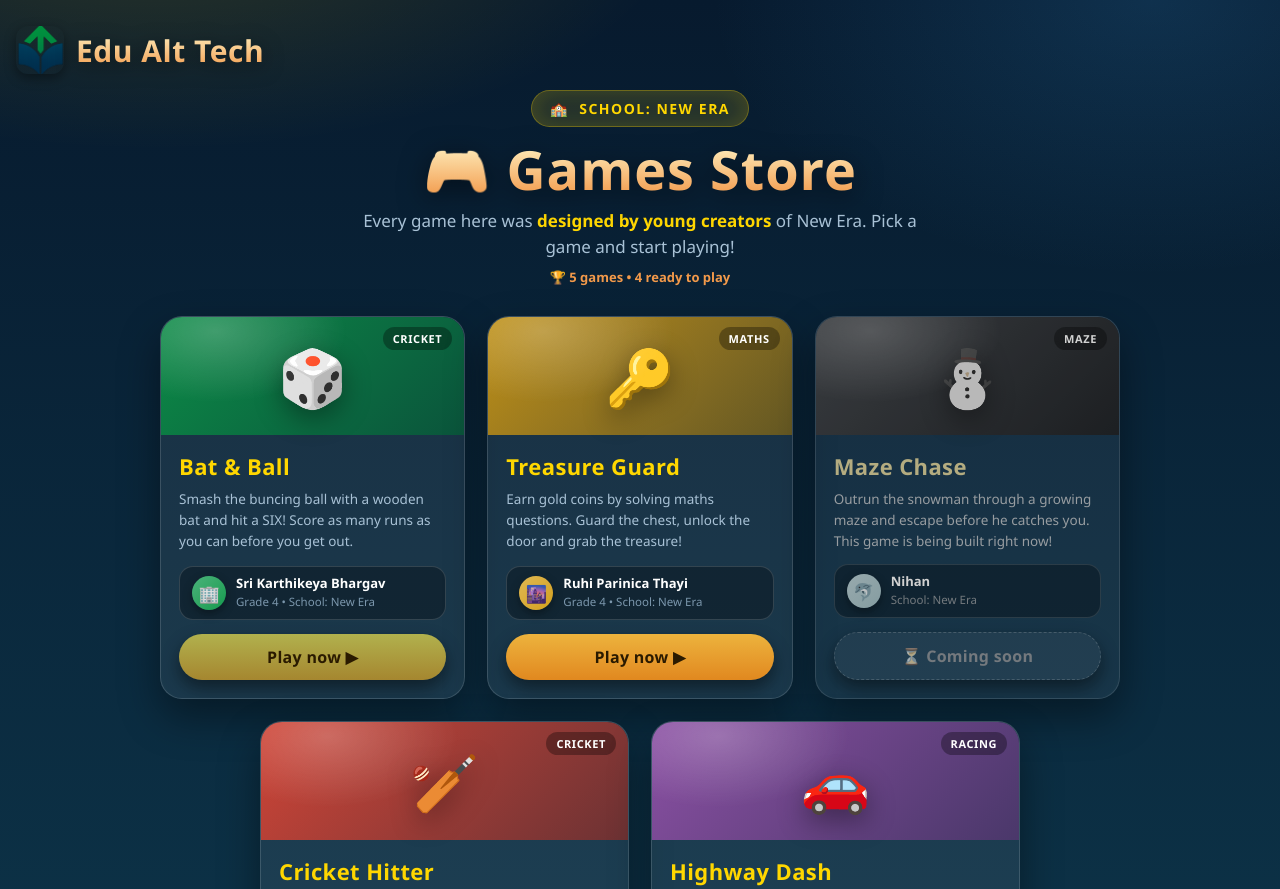
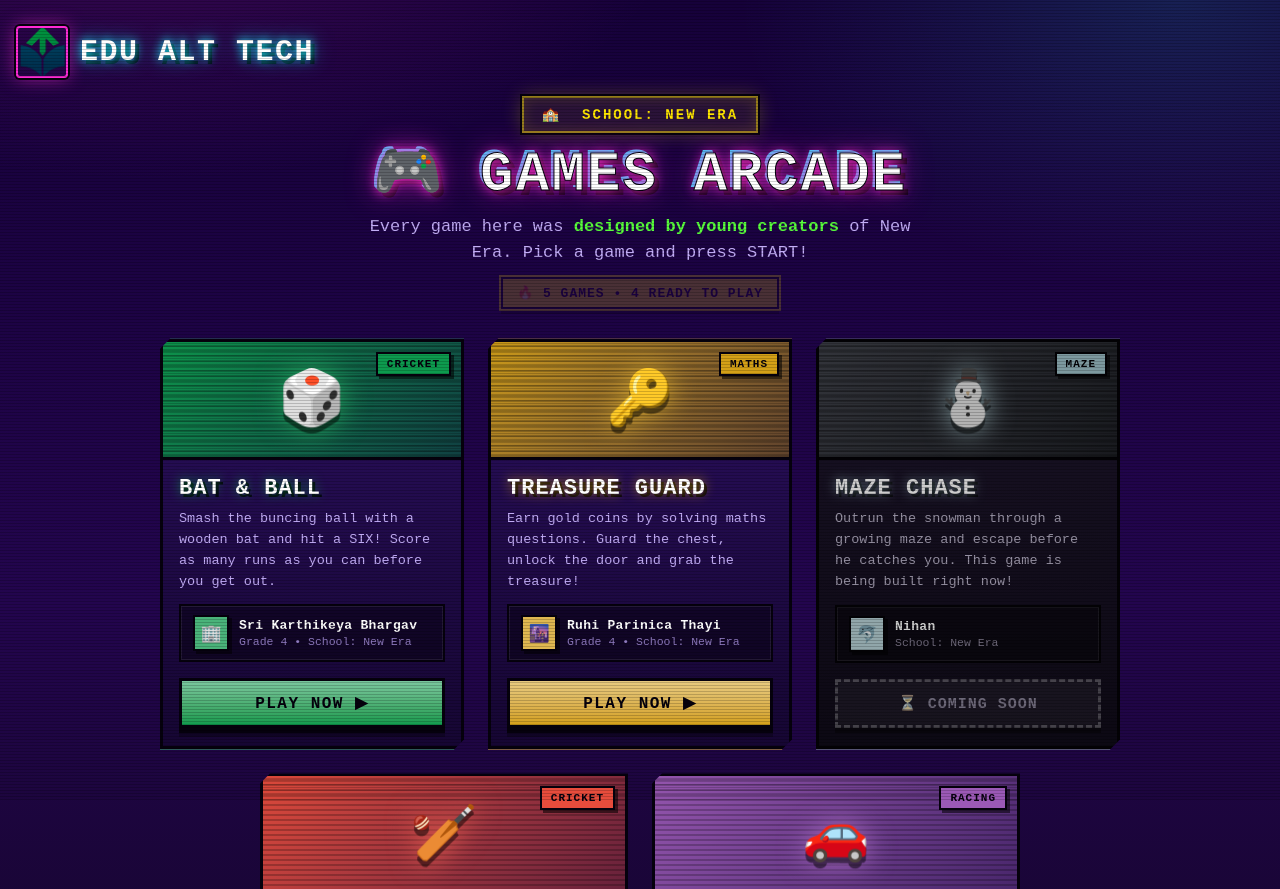
Before and after one commit to ukk1019-yhat/Schoolprojects, a plain HTML site: page index.html in a window 1280 px wide. Shown: the top 889 px of the page. Drawn offline with Linux system fonts and the light colour scheme.

Commit message:
Redesign store as retro arcade

```diff
--- a/index.html
+++ b/index.html
@@ -3,60 +3,69 @@
 <head>
 <meta charset="UTF-8">
 <meta name="viewport" content="width=device-width, initial-scale=1.0, maximum-scale=1.0, user-scalable=no, viewport-fit=cover">
-<title>Edu Alt Tech | New Era Games Store</title>
+<title>Edu Alt Tech | New Era Arcade</title>
 <style>
   :root{
-    --ink:#eaf3fb; --muted:#a9c2d6; --dim:#7c97ad;
-    --card:rgba(255,255,255,.065); --line:rgba(255,255,255,.14);
-    --gold1:#ffd700; --gold2:#f2994a;
+    --ink:#e8f7ff; --muted:#c3aef7; --dim:#8f7bbf;
+    --neon1:#ff2bd6; --neon2:#21efff; --neon3:#ffe600; --neon4:#59ff3c;
+    --blk:#05010d;
   }
   * { margin:0; padding:0; box-sizing:border-box; -webkit-tap-highlight-color:transparent; }
   body{
-    font-family:'Segoe UI', Arial, sans-serif;
+    font-family:'Courier New', Courier, monospace;
     background:
-      radial-gradient(900px 420px at 12% -8%, rgba(255,215,0,.16), transparent 60%),
-      radial-gradient(800px 500px at 90% 0%, rgba(52,152,219,.18), transparent 55%),
-      linear-gradient(#071a2e 0%, #0e3a4f 100%);
+      radial-gradient(900px 480px at 12% -8%, rgba(255,43,214,.16), transparent 60%),
+      radial-gradient(800px 520px at 92% 0%, rgba(33,239,255,.13), transparent 55%),
+      linear-gradient(#16013a 0%, #23054e 45%, #0b0614 100%);
     color:var(--ink); min-height:100vh; padding:26px 16px 48px;
     overflow-x:hidden; -webkit-user-select:none; user-select:none;
+  }
+  body::after{
+    content:''; position:fixed; inset:0; pointer-events:none; z-index:20;
+    background:repeating-linear-gradient(0deg, rgba(0,0,0,.18) 0 1px, transparent 1px 3px);
   }
   header{ text-align:center; margin:0 auto 30px; animation:fade .6s ease both; }
   .brand{
     display:flex; justify-content:flex-start; align-items:center; gap:12px;
-    width:100%; margin-bottom:16px;
+    width:100%; margin-bottom:18px;
   }
-  .brand img{ width:48px; height:48px; border-radius:12px; object-fit:cover; box-shadow:0 4px 12px rgba(0,0,0,.4); }
+  .brand img{
+    width:52px; height:52px; border-radius:4px; object-fit:cover;
+    border:2px solid var(--neon1); box-shadow:0 0 0 2px var(--blk), 0 0 18px rgba(255,43,214,.6);
+  }
   .brand .nm{
-    font-size:clamp(20px,5.5vw,30px); font-weight:900; letter-spacing:.5px;
-    background:linear-gradient(180deg,#fff3c4,var(--gold2));
-    -webkit-background-clip:text; background-clip:text; -webkit-text-fill-color:transparent;
-    filter:drop-shadow(0 4px 10px rgba(0,0,0,.5));
+    font-size:clamp(20px,5.5vw,30px); font-weight:900; letter-spacing:1.5px; text-transform:uppercase;
+    color:#fff; text-shadow:0 0 10px var(--neon2), 0 0 22px rgba(33,239,255,.65), 4px 4px 0 var(--blk);
   }
   .sch{
-    display:inline-flex; align-items:center; gap:8px; font-weight:800; letter-spacing:1.5px;
-    font-size:clamp(11px,3vw,14px); color:var(--gold1); background:rgba(255,215,0,.1);
-    border:1px solid rgba(255,215,0,.35); padding:8px 18px; border-radius:999px;
-    box-shadow:0 0 24px rgba(255,215,0,.18) inset; margin-bottom:14px;
+    display:inline-block; font-weight:800; letter-spacing:2px; text-transform:uppercase;
+    font-size:clamp(11px,3vw,14px); color:var(--neon3); background:rgba(255,230,0,.08);
+    border:2px solid rgba(255,230,0,.5); padding:8px 18px; margin-bottom:14px;
+    box-shadow:0 0 0 2px var(--blk), 0 0 20px rgba(255,230,0,.25), inset 0 0 14px rgba(255,230,0,.15);
   }
   h1{
-    font-size:clamp(30px,8vw,54px); line-height:1.05; letter-spacing:1px; font-weight:900;
-    background:linear-gradient(180deg,#fff3c4,var(--gold2));
-    -webkit-background-clip:text; background-clip:text; -webkit-text-fill-color:transparent;
-    filter:drop-shadow(0 6px 14px rgba(0,0,0,.5)); margin-bottom:10px;
+    font-size:clamp(30px,8vw,56px); line-height:1.02; letter-spacing:2px; font-weight:900; text-transform:uppercase;
+    color:#fff; margin-bottom:10px; -webkit-text-stroke:1px var(--blk);
+    text-shadow:0 0 12px var(--neon1), 0 0 30px rgba(255,43,214,.7), 5px 5px 0 var(--blk), -3px -3px 0 var(--neon2);
   }
-  .tag{ font-size:clamp(13px,3.6vw,17px); color:var(--muted); max-width:560px; margin:0 auto 8px; line-height:1.55; }
-  .stat{ font-size:clamp(11px,3vw,13px); color:var(--gold2); font-weight:700; }
+  .tag{ font-size:clamp(13px,3.6vw,17px); color:var(--muted); max-width:560px; margin:0 auto 10px; line-height:1.55; }
+  .tag b{ color:var(--neon4); }
+  .stat{
+    display:inline-block; font-size:clamp(11px,3vw,13px); color:#16012e; font-weight:900; letter-spacing:1px;
+    background:var(--neon3); border:2px solid var(--blk); box-shadow:0 0 0 2px var(--neon3), 0 5px 0 var(--blk);
+    padding:6px 14px; text-transform:uppercase; animation:blink 1.1s steps(2) infinite;
+  }
   .grid{
-    display:grid; grid-template-columns:repeat(auto-fit,minmax(250px,1fr)); gap:22px;
+    display:grid; grid-template-columns:repeat(auto-fit,minmax(250px,1fr)); gap:24px;
     max-width:960px; margin:0 auto;
   }
   .card{
     --ac:#3498db;
-    position:relative; border-radius:22px; overflow:hidden;
-    background:var(--card); border:1px solid var(--line);
-    box-shadow:0 18px 40px rgba(0,0,0,.4);
-    display:flex; flex-direction:column;
-    transition:transform .18s ease, box-shadow .18s ease, border-color .18s ease;
+    position:relative; overflow:hidden;
+    background:linear-gradient(180deg,#2a0f5e 0%, #160633 100%);
+    border:3px solid var(--blk); box-shadow:0 0 0 3px color-mix(in srgb, var(--ac) 80%, #fff), 6px 8px 0 rgba(0,0,0,.55);
+    display:flex; flex-direction:column; clip-path:polygon(10px 0,100% 0,100% calc(100% - 10px),calc(100% - 10px) 100%,0 100%,0 10px);
+    transition:transform .15s ease, box-shadow .15s ease;
     animation:rise .55s ease both;
   }
   .card:nth-child(1){ animation-delay:.05s; } .card:nth-child(2){ animation-delay:.12s; }
@@ -64,77 +73,85 @@
   .card:nth-child(5){ animation-delay:.33s; }
   @keyframes rise{ from{ opacity:0; transform:translateY(26px);} to{ opacity:1; transform:none;} }
   @keyframes fade{ from{ opacity:0;} to{ opacity:1;} }
+  @keyframes blink{ 0%,49%{ opacity:1;} 50%,100%{ opacity:.2;} }
   .card.playable:hover{
-    transform:translateY(-7px); border-color:color-mix(in srgb, var(--ac) 70%, transparent);
-    box-shadow:0 26px 54px rgba(0,0,0,.55), 0 0 34px color-mix(in srgb, var(--ac) 35%, transparent);
+    transform:translateY(-6px);
+    box-shadow:0 0 0 3px color-mix(in srgb, var(--ac) 80%, #fff), 8px 12px 0 rgba(0,0,0,.6), 0 0 30px color-mix(in srgb, var(--ac) 60%, transparent);
   }
   .cover{
     height:118px; display:flex; align-items:center; justify-content:center; position:relative;
-    background:linear-gradient(135deg, color-mix(in srgb, var(--ac) 90%, #000) 0%, color-mix(in srgb, var(--ac) 45%, #081c2c) 100%);
+    background:
+      repeating-linear-gradient(0deg, rgba(0,0,0,.22) 0 2px, transparent 2px 5px),
+      linear-gradient(135deg, color-mix(in srgb, var(--ac) 95%, #000) 0%, color-mix(in srgb, var(--ac) 40%, #12043a) 100%);
+    border-bottom:3px solid var(--blk);
   }
-  .cover::after{
-    content:''; position:absolute; inset:0; pointer-events:none;
-    background:radial-gradient(220px 120px at 18% 12%, rgba(255,255,255,.22), transparent 60%);
+  .cover .emoji{
+    font-size:54px; image-rendering:pixelated; filter:drop-shadow(0 6px 0 rgba(0,0,0,.5)) drop-shadow(0 0 14px color-mix(in srgb, var(--ac) 90%, #fff));
   }
-  .cover .emoji{ font-size:56px; filter:drop-shadow(0 8px 14px rgba(0,0,0,.4)); }
   .cat{
-    position:absolute; top:10px; right:12px; font-size:clamp(10px,2.6vw,11px); font-weight:800;
-    letter-spacing:.6px; text-transform:uppercase; color:#fff;
-    background:rgba(0,0,0,.32); padding:4px 10px; border-radius:999px; backdrop-filter:blur(4px);
+    position:absolute; top:10px; right:10px; font-size:clamp(10px,2.6vw,11px); font-weight:900;
+    letter-spacing:1px; text-transform:uppercase; color:#05010d;
+    background:var(--ac); border:2px solid var(--blk); box-shadow:3px 3px 0 rgba(0,0,0,.55);
+    padding:4px 9px;
   }
-  .body{ padding:16px 18px 18px; display:flex; flex-direction:column; gap:8px; flex:1; }
-  .body h2{ font-size:clamp(18px,4.8vw,22px); color:var(--gold1); letter-spacing:.4px; }
+  .body{ padding:16px 16px 18px; display:flex; flex-direction:column; gap:8px; flex:1; }
+  .body h2{ font-size:clamp(18px,4.8vw,22px); color:#fff; letter-spacing:1px; text-transform:uppercase; text-shadow:0 0 12px color-mix(in srgb, var(--ac) 85%, transparent), 3px 3px 0 var(--blk); }
   .body p{ font-size:clamp(12px,3.2vw,13.5px); color:var(--muted); line-height:1.55; flex:1; }
   .maker{
     display:flex; align-items:center; gap:10px; font-size:clamp(12px,3.2vw,13px);
-    background:rgba(0,0,0,.3); border:1px solid var(--line); border-radius:14px; padding:9px 12px; margin-top:4px;
+    background:rgba(0,0,0,.4); border:2px solid var(--blk); box-shadow:inset 0 0 0 1px rgba(255,255,255,.08);
+    padding:9px 12px; margin-top:4px;
   }
   .maker .avi{
-    width:34px; height:34px; flex:none; border-radius:50%; display:flex; align-items:center; justify-content:center;
-    font-size:17px; background:linear-gradient(135deg, color-mix(in srgb,var(--ac) 75%,#fff), var(--ac));
-    box-shadow:0 4px 10px rgba(0,0,0,.35);
+    width:36px; height:36px; flex:none; display:flex; align-items:center; justify-content:center;
+    font-size:17px; background:color-mix(in srgb, var(--ac) 75%, #fff);
+    border:2px solid var(--blk); box-shadow:3px 3px 0 rgba(0,0,0,.5);
   }
-  .maker .who b{ color:#fff; font-size:clamp(11.5px,3.1vw,13px); display:block; line-height:1.2; }
+  .maker .who b{ color:#fff; font-size:clamp(11.5px,3.1vw,13px); display:block; line-height:1.2; letter-spacing:.3px; }
   .maker .who small{ color:var(--dim); font-size:clamp(10.5px,2.9vw,11.5px); }
   .play{
-    display:block; text-align:center; text-decoration:none; margin-top:6px;
-    padding:12px 10px; border-radius:999px; font-weight:800; font-size:clamp(14.5px,4vw,16px); letter-spacing:.3px;
-    color:#2a1a00; background:linear-gradient(180deg,color-mix(in srgb,var(--ac) 30%,#f7bb4d), color-mix(in srgb,var(--ac) 30%,#e67e22));
-    box-shadow:0 8px 18px rgba(0,0,0,.45); transition:transform .12s ease, filter .12s ease;
+    display:block; text-align:center; text-decoration:none; margin-top:8px; text-transform:uppercase;
+    padding:12px 10px; font-weight:900; letter-spacing:1.5px; font-size:clamp(14px,4vw,16px);
+    color:#05010d; background:linear-gradient(180deg, color-mix(in srgb,var(--ac) 55%,#fff), var(--ac));
+    border:3px solid var(--blk); box-shadow:0 5px 0 var(--blk), 0 9px 0 rgba(0,0,0,.3);
+    transition:transform .1s ease, box-shadow .1s ease, filter .1s ease;
   }
-  .card.playable:hover .play{ filter:brightness(1.08); }
-  .card.playable .play:active{ transform:scale(.96); }
+  .card.playable:hover .play{ filter:brightness(1.12); }
+  .card.playable .play:active{ transform:translateY(4px); box-shadow:0 1px 0 var(--blk); }
   .play .arr{ display:inline-block; transition:transform .15s ease; }
   .card.playable:hover .play .arr{ transform:translateX(4px); }
-  .soon{ filter:saturate(.25) brightness(.82); }
-  .soon .cover{ background:linear-gradient(135deg,#3b4a5c,#1b2735); }
+  .soon{ filter:saturate(.3) brightness(.8); }
+  .soon .cover{ background:repeating-linear-gradient(0deg, rgba(0,0,0,.25) 0 2px, transparent 2px 5px), linear-gradient(135deg,#39415c,#1a2033); }
   .soon .play.off{
-    display:block; text-align:center; margin-top:6px; padding:12px 10px; border-radius:999px;
-    font-weight:800; font-size:clamp(14.5px,4vw,16px); color:var(--dim); background:rgba(255,255,255,.06);
-    border:1px dashed rgba(255,255,255,.2); cursor:default;
+    display:block; text-align:center; margin-top:8px; padding:12px 10px; text-transform:uppercase;
+    font-weight:900; letter-spacing:1px; font-size:clamp(13px,3.6vw,15px);
+    color:var(--dim); background:rgba(255,255,255,.05);
+    border:3px dashed rgba(255,255,255,.25); cursor:default; box-shadow:0 5px 0 rgba(0,0,0,.4);
   }
   .ribbon{
-    position:absolute; top:14px; left:-40px; transform:rotate(-45deg); width:150px; text-align:center;
-    background:linear-gradient(#f39c12,#e67e22); color:#3a2500; font-weight:900; font-size:12px;
-    padding:6px 0; box-shadow:0 4px 10px rgba(0,0,0,.35); letter-spacing:1px;
+    position:absolute; top:16px; left:-46px; transform:rotate(-45deg); width:170px; text-align:center;
+    background:linear-gradient(#ffe600,#ff9500); color:#16012e; font-weight:900; font-size:11px;
+    border:2px solid var(--blk); box-shadow:0 0 0 1px var(--neon3), 4px 4px 0 rgba(0,0,0,.5);
+    padding:6px 0; letter-spacing:1.5px;
   }
-  footer{ text-align:center; margin-top:38px; color:var(--dim); font-size:clamp(11px,3vw,13px); animation:fade .7s ease .4s both; }
-  footer b{ color:var(--gold2); }
-  footer .br a{ color:inherit; text-decoration:none; border-bottom:1px dashed rgba(242,153,74,.5); transition:color .12s ease; }
-  footer .br a:hover{ color:#ffdf7e; border-bottom-color:#ffdf7e; }
+  footer{ text-align:center; margin-top:42px; color:var(--dim); font-size:clamp(11px,3vw,13px); animation:fade .7s ease .4s both; }
+  footer b{ color:var(--neon3); }
+  footer .br a{ color:inherit; text-decoration:none; border-bottom:1px dashed rgba(255,230,0,.5); transition:color .12s ease; }
+  footer .br a:hover{ color:#fff; border-bottom-color:#fff; }
   footer .br{ display:inline-flex; align-items:center; gap:8px; justify-content:center; }
-  footer .br img{ width:26px; height:26px; border-radius:7px; object-fit:cover; }
-  footer .cta{ margin-top:14px; }
+  footer .br img{ width:26px; height:26px; object-fit:cover; border:1px solid var(--blk); box-shadow:0 0 0 1px rgba(255,43,214,.6); }
+  footer .cta{ margin-top:16px; }
   footer .cta a{
-    display:inline-flex; align-items:center; gap:8px; text-decoration:none;
-    background:rgba(37,211,102,.14); border:1px solid rgba(37,211,102,.45); color:#7ee6a8;
-    padding:10px 20px; border-radius:999px; font-weight:800; font-size:clamp(12px,3.2vw,14px);
-    transition:transform .12s ease, background .12s ease;
+    display:inline-flex; align-items:center; gap:8px; text-decoration:none; text-transform:uppercase; letter-spacing:.5px;
+    background:rgba(89,255,60,.1); border:2px solid var(--neon4); color:#b6ff9e;
+    padding:10px 20px; font-weight:900; font-size:clamp(12px,3.2vw,14px);
+    box-shadow:0 0 0 2px var(--blk), 0 4px 0 var(--blk), 0 0 18px rgba(89,255,60,.3);
+    transition:transform .1s ease, background .1s ease;
   }
-  footer .cta a:hover{ background:rgba(37,211,102,.24); transform:translateY(-2px); }
+  footer .cta a:hover{ background:rgba(89,255,60,.2); transform:translateY(-2px); }
   @media (min-width:700px){ .grid{ grid-template-columns:repeat(2,1fr);} .card:last-child:nth-child(odd){ grid-column:1 / -1; max-width:460px; margin:0 auto; width:100%; } }
   @media (min-width:980px){ .grid{ grid-template-columns:repeat(3,1fr);} }
-  .pair{ display:grid; grid-template-columns:1fr; gap:22px; grid-column:1 / -1; max-width:760px; margin:0 auto; width:100%; }
+  .pair{ display:grid; grid-template-columns:1fr; gap:24px; grid-column:1 / -1; max-width:760px; margin:0 auto; width:100%; }
   .pair .card{ animation:none; }
   .pair .card:nth-child(1){ animation:rise .55s ease .26s both; }
   .pair .card:nth-child(2){ animation:rise .55s ease .33s both; }
@@ -145,9 +162,9 @@
   <header>
     <div class="brand"><img src="logo.png" alt="Edu Alt Tech logo"><span class="nm">Edu Alt Tech</span></div>
     <div class="sch">&#127979;&nbsp; SCHOOL: NEW ERA</div>
-    <h1>&#127918; Games Store</h1>
-    <p class="tag">Every game here was <b style="color:var(--gold1)">designed by young creators</b> of New Era. Pick a game and start playing!</p>
-    <div class="stat">&#127942; 5 games &bull; 4 ready to play</div>
+    <h1>&#127918; Games Arcade</h1>
+    <p class="tag">Every game here was <b>designed by young creators</b> of New Era. Pick a game and press START!</p>
+    <div class="stat">&#128293; 5 games &bull; 4 ready to play</div>
   </header>
 
   <main class="grid">
@@ -178,7 +195,7 @@
     </article>
 
     <article class="card soon" style="--ac:#5bd0e6">
-      <div class="ribbon">COMING SOON</div>
+      <div class="ribbon">INSERT COIN</div>
       <div class="cover"><div class="emoji">&#9924;</div><span class="cat">Maze</span></div>
       <div class="body">
         <h2>Maze Chase</h2>
```
